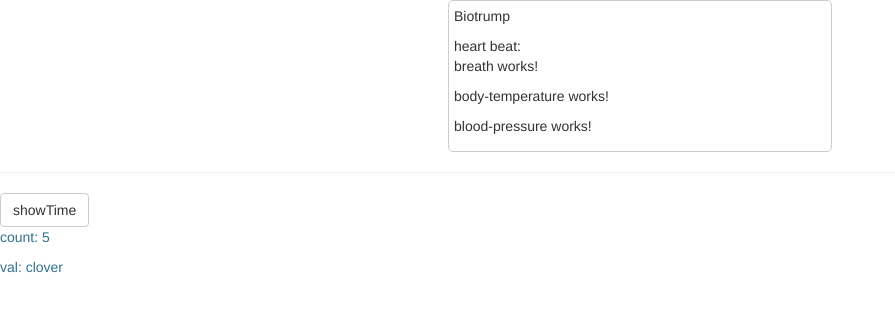
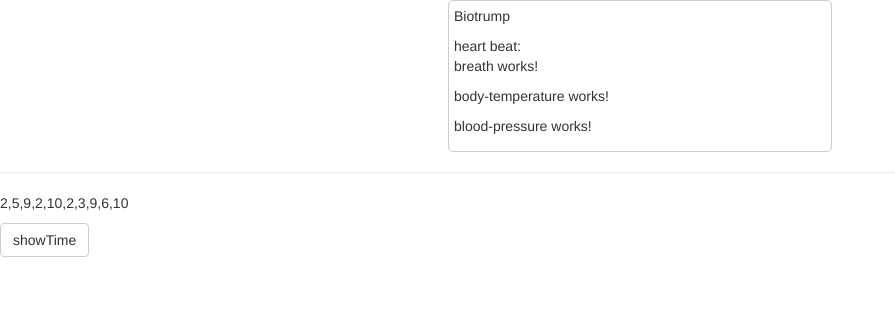
Before and after one commit to cloverhsc/small_project, an Angular app: page / in a window 1280 px wide. Shown: the top 312 px of the page, without its empty margins (0-895 px from the left). Built offline with nearby package versions, Linux system fonts and the light colour scheme.

Commit message:
try random content array

```diff
--- a/src/app/app.component.html
+++ b/src/app/app.component.html
@@ -7,7 +7,11 @@
 </div>
 
 <hr />
-<button class="btn btn-default" (click)="showTime()">showTime</button>
+<p>
+    {{dt}}
+</p>
+<button class="btn btn-default" (click)="showDT()">showTime</button>
+<!-- <button class="btn btn-default" (click)="showTime()">showTime</button>
 <p class="text-info" *ngIf="count">count: {{count}}</p>
 <p class="text-info" *ngIf="i">i: {{i}}</p>
-<p class="text-info" *ngIf="val"> val: {{val}}</p>
+<p class="text-info" *ngIf="val"> val: {{val}}</p> -->
--- a/src/app/app.component.ts
+++ b/src/app/app.component.ts
@@ -1,4 +1,6 @@
 import { Component } from '@angular/core';
+
+import { mockdata } from './bio-data.component';
 
 @Component({
   selector: 'app-root',
@@ -7,20 +9,25 @@ import { Component } from '@angular/core';
 })
 export class AppComponent {
     title = 'Biotrump';
-    private a: string[] = ['1', '2', '3', '4', '5'];
 
-    private count: number = this.a.length;
-    private val: string = 'clover';
-    showTime() {
-        let i: number = 0;
-         setInterval(function(){
-            // this.val = this.a[0];
-            i++;
-            console.log(this.a);
-            console.log('Start');
-            console.log('count: ' + this.count);
-            console.log('i: ' + this.i);
-            console.log('val: ' + this.val);
+    /*showTime() {
+        let myval = setInterval(()=>{
+            if(this.i <= (this.count -1 ))
+            {
+                this.val = this.a[this.i];
+                this.i++;
+            }
+            else
+            {
+                clearInterval(myval);
+            }
         }, 3000);
-    };
+    };*/
+    //.map(function(){return Math.floor(Math.random()*10+1);})
+    dt = [...new Array(10)]
+        .fill(1).map(function(){return Math.floor(Math.random()*10+1);});
+
+    showDT(){
+        console.log(this.dt);
+    }
 }
--- a/src/app/app.module.ts
+++ b/src/app/app.module.ts
@@ -8,7 +8,6 @@ import { HeartBeatComponent } from './heart-beat/heart-beat.component';
 import { BreathComponent } from './breath/breath.component';
 import { BodyTemperatureComponent } from './body-temperature/body-temperature.component';
 import { BloodPressureComponent } from './blood-pressure/blood-pressure.component';
-import { BioDataComponent } from './bio-data/bio-data.component';
 
 @NgModule({
   declarations: [
@@ -16,8 +15,7 @@ import { BioDataComponent } from './bio-data/bio-data.component';
     HeartBeatComponent,
     BreathComponent,
     BodyTemperatureComponent,
-    BloodPressureComponent,
-    BioDataComponent
+    BloodPressureComponent
   ],
   imports: [
       BrowserModule,
--- a/src/app/bio-data/bio-data.component.html
+++ /dev/null
@@ -1,3 +0,0 @@
-<p>
-  bio-data works!
-</p>
```
Also changed, not shown: src/app/bio-data/bio-data.component.ts (deleted, +0 -24 lines), src/app/bio-data/bio-data.component.css (deleted), 1 other file (tests, documents, lock files or other folders).
